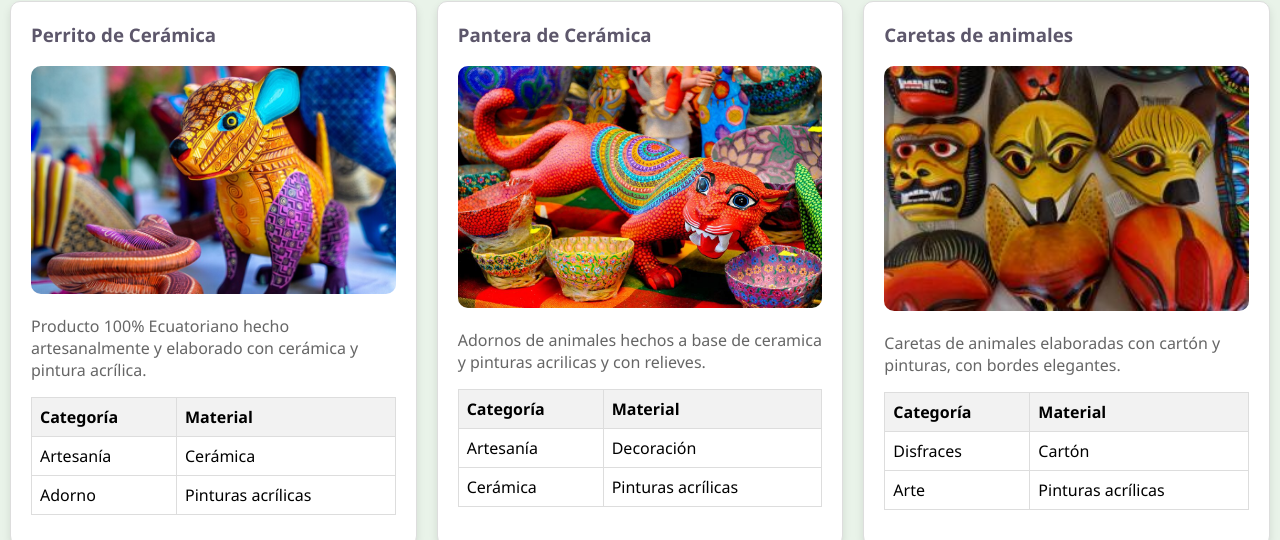
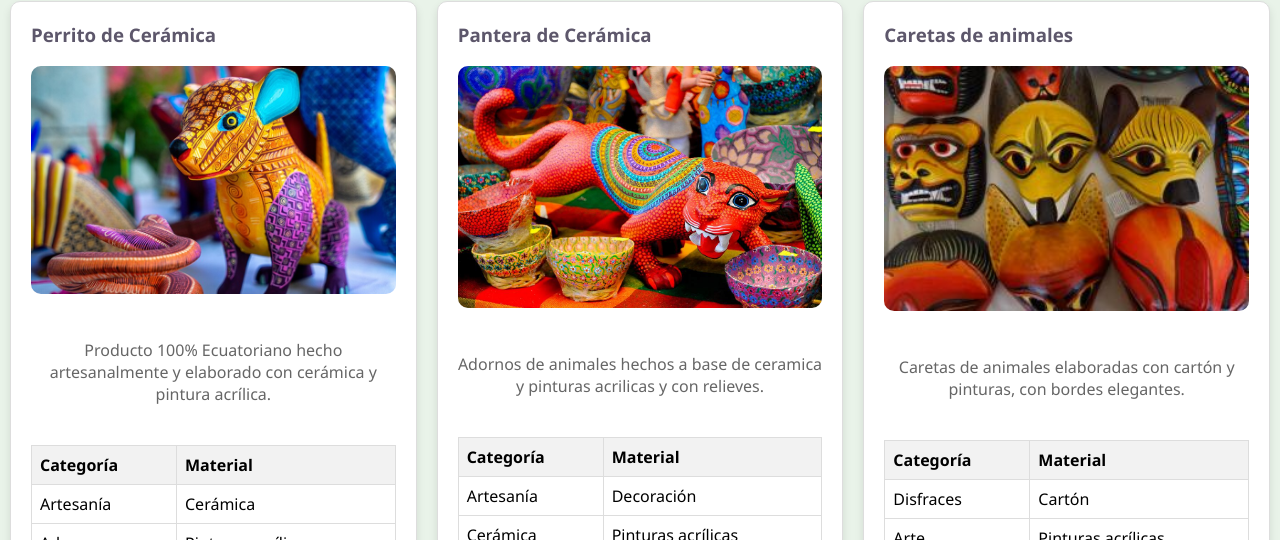
Before and after one commit to JohanMantilla/Proyecto_PaginaWeb_Usabilidad_JM, a plain HTML site: page index.html in a window 1280 px wide. Shown: the part 260-800 px from the top of the page. Drawn offline with Linux system fonts and the light colour scheme.

Commit message:
Corrigiendo nosotros

```diff
--- a/index.html
+++ b/index.html
@@ -179,6 +179,14 @@
             display: flex;
             justify-content: center;
             align-items: center;
+        }
+
+
+
+        .container p{
+            padding: auto;
+            text-align: center;
+            margin: 40px auto;
         }
 
 
```
